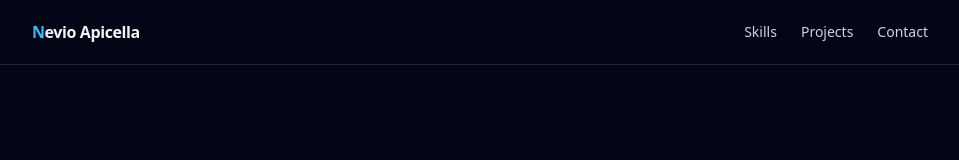
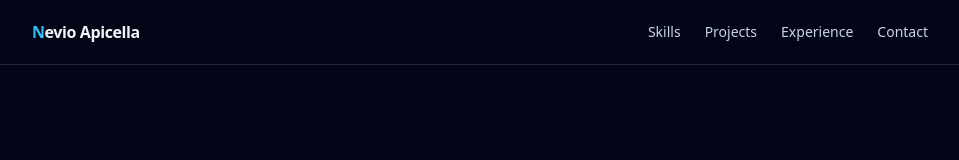
Before and after one commit to apicenev/apicella-dev, a website: page index.html in a window 1280 px wide. Shown: the top 160 px of the page, without its empty margins (160-1119 px from the left). Drawn offline with Linux system fonts and the light colour scheme.

Commit message:
added new nav item

```diff
--- a/index.html
+++ b/index.html
@@ -21,6 +21,7 @@
         <nav class="hidden sm:flex gap-6 text-sm text-slate-300">
           <a href="#skills" class="hover:text-sky-400">Skills</a>
           <a href="#projects" class="hover:text-sky-400">Projects</a>
+          <a href="#experience" class="hover:text-sky-400">Experience</a>
           <a href="#contact" class="hover:text-sky-400">Contact</a>
         </nav>
       </div>
```
